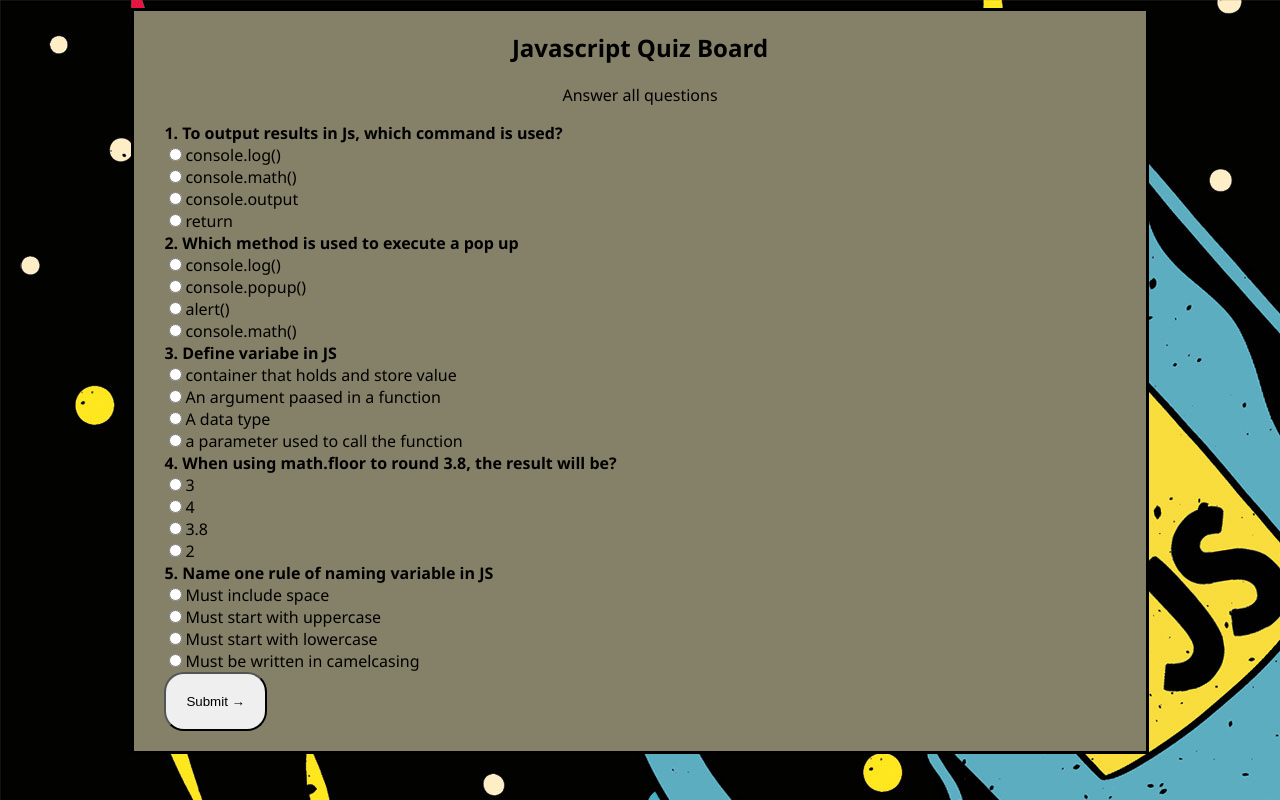
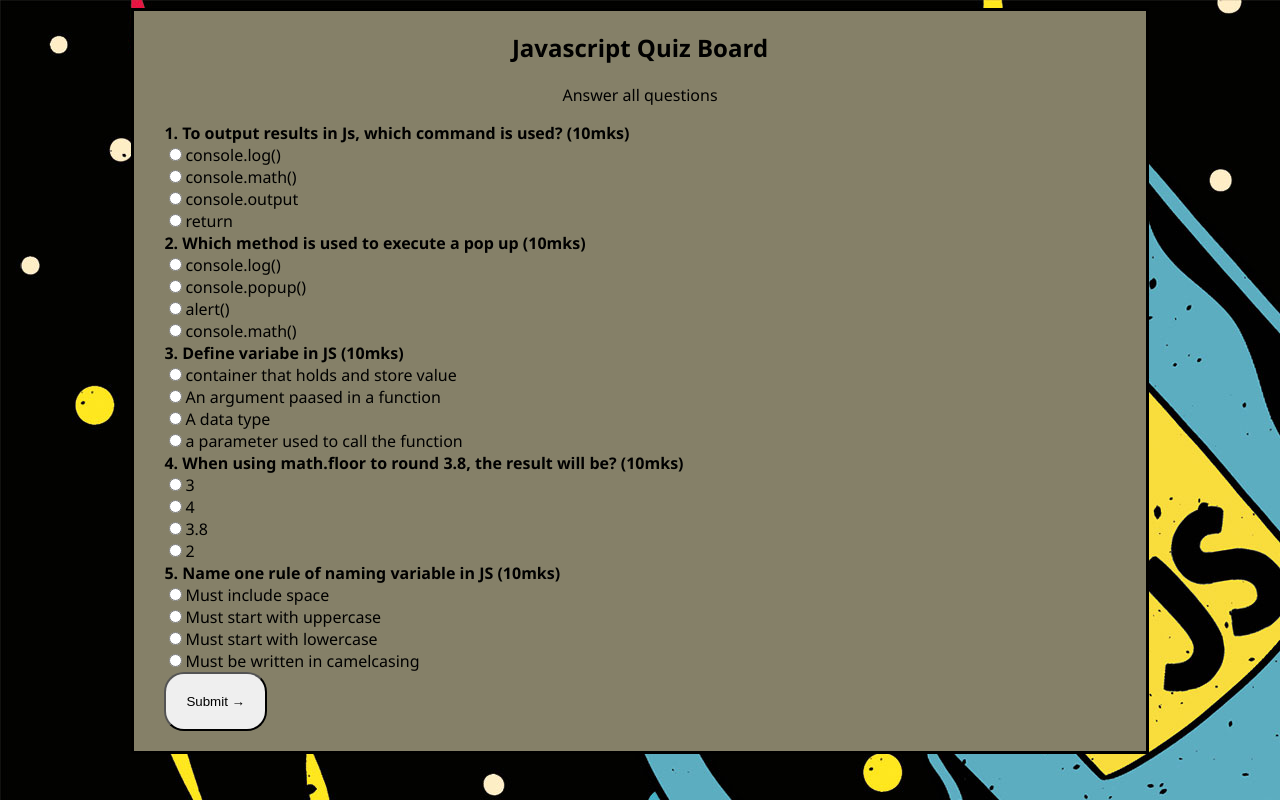
Before and after one commit to Juddymwai/IP-three-project, a plain HTML site: page assests/page/index.html in a window 1280 px wide. Drawn offline with nearby package versions, Linux system fonts and the light colour scheme; files whose address does not match are found by name.

Commit message:
adds marks to the questions

```diff
--- a/assests/page/index.html
+++ b/assests/page/index.html
@@ -18,31 +18,31 @@
             <form id="questions">
 
 
-                <label for="Q1"><strong>1. To output results in Js, which command is used?</strong></label><br>
+                <label for="Q1"><strong>1. To output results in Js, which command is used? (10mks)</strong></label><br>
                 <input type="radio" name="Q1" value="10" id="right1" required>console.log() <br>
                 <input type="radio" name="Q1" value="0">console.math() <br>
                 <input type="radio" name="Q1" value="0">console.output <br>
                 <input type="radio" name="Q1" value="0">return<br>
 
-                <label for="Q2"> <strong>2. Which method is used to execute a pop up</strong></label><br>
+                <label for="Q2"> <strong>2. Which method is used to execute a pop up (10mks)</strong></label><br>
                 <input type="radio" name="Q2" value="0" required>console.log() <br>
                 <input type="radio" name="Q2" value="0">console.popup() <br>
                 <input type="radio" name="Q2" value="10" id="right2">alert() <br>
                 <input type="radio" name="Q2" value="0">console.math() <br>
 
-                <label for="Q3"> <strong>3. Define variabe in JS</strong></label><br>
+                <label for="Q3"> <strong>3. Define variabe in JS (10mks)</strong></label><br>
                 <input type="radio" name="Q3" value="10" id="right3" required>container that holds and store value<br>
                 <input type="radio" name="Q3" value="0">An argument paased in a function <br>
                 <input type="radio" name="Q3" value="0">A data type <br>
                 <input type="radio" name="Q3" value="0">a parameter used to call the function<br>
 
-                <label for="Q4"> <strong>4. When using math.floor to round 3.8, the result will be?</strong></label><br>
+                <label for="Q4"> <strong>4. When using math.floor to round 3.8, the result will be? (10mks)</strong></label><br>
                 <input type="radio" name="Q4" value="10" id="right4" required>3 <br>
                 <input type="radio" name="Q4" value="0">4<br>
                 <input type="radio" name="Q4" value="0">3.8<br>
                 <input type="radio" name="Q4" value="0">2<br>
 
-                <label for="Q5"><strong>5. Name one rule of naming variable in JS</strong></label><br>
+                <label for="Q5"><strong>5. Name one rule of naming variable in JS (10mks)</strong></label><br>
                 <input type="radio" name="Q5" value="0" required>Must include space<br>
                 <input type="radio" name="Q5" value="0">Must start with uppercase <br>
                 <input type="radio" name="Q5" value="10" id="right5">Must start with lowercase <br>
```
